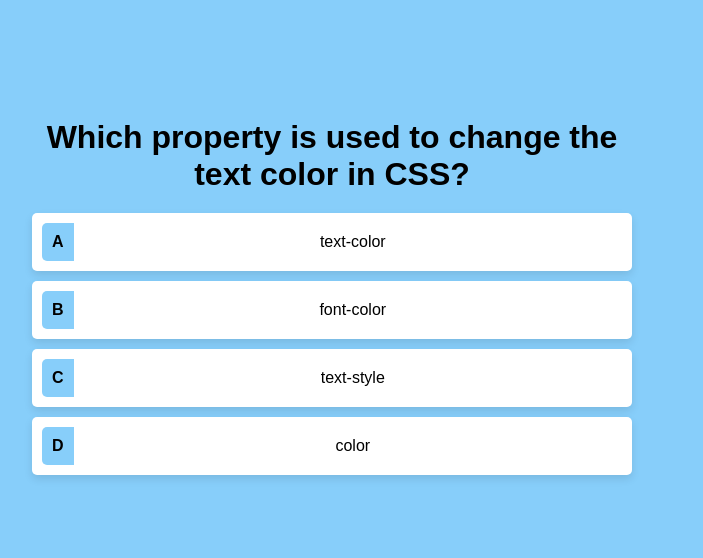
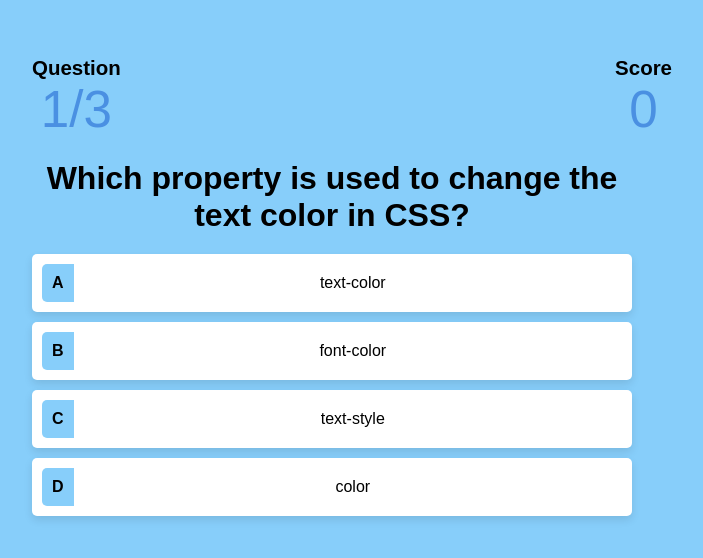
Before and after one commit to DivPandey/Quiz-App, a plain HTML site: page quiz.html in a window 1280 px wide. Shown: the part 114-672 px from the top of the page, without its empty margins (308-1011 px from the left). Drawn offline with Linux system fonts and the light colour scheme.

Commit message:
question number and score board (HTML and CSS part Added).

```diff
--- a/quiz.html
+++ b/quiz.html
@@ -11,6 +11,17 @@
 
 <body>
     <div class="quiz-container">
+        <div class="quiz-board">
+            <div class="questionOverview">
+                <div class="questionTitle"><b>Question</b></div>
+                <div class="question-seq">1/3</div>
+            </div>
+            <div class="ScoreOverview">
+                <div class="scoreTitle"><b>Score</b></div>
+                <div class="scoreCount">0</div>
+            </div>
+        </div>
+
         <h1 class="question">What is the capital of France?</h1>
         <div class="option-container">
             <div class="option" id="1">
--- a/styles.css
+++ b/styles.css
@@ -64,6 +64,7 @@ h1 {
 
 .option {
     display: flex;
+    justify-content: center;
     align-items: center;
     padding: 10px;
     background-color: white;
@@ -138,3 +139,20 @@ h1 {
 .btn:hover {
     box-shadow: 0px 0px 5px 0px #4a90e2 ;
 }
+
+.quiz-board{
+    display: flex;
+    justify-content: space-between;
+    width: 50vw;
+}
+b{
+    font-size: 1.6vw;
+}
+.question-seq{
+    font-size: 4vw;
+    color: #4a90e2;
+}
+.scoreCount{
+    font-size: 4vw;
+    color: #4a90e2;
+}
```
